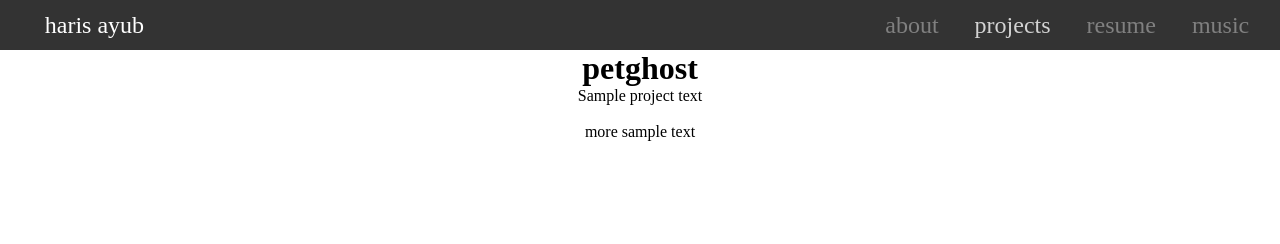
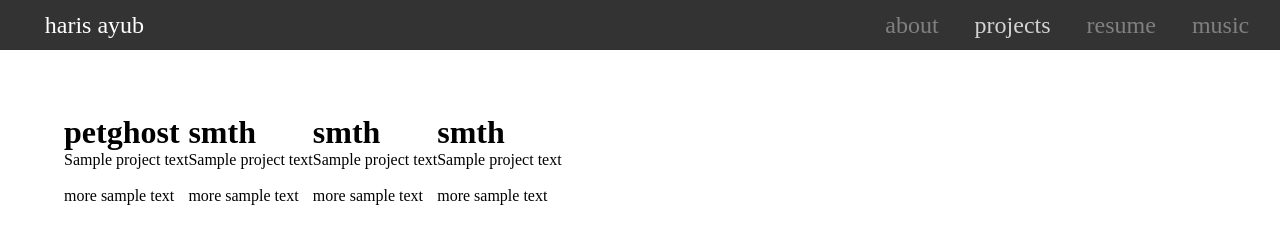
Before and after one commit to ayubharis/ayubharis.github.io, a plain HTML site: page projects.html in a window 1280 px wide. Drawn offline with Linux system fonts and the light colour scheme.

Commit message:
Started working on project containers

```diff
--- a/projects.html
+++ b/projects.html
@@ -19,6 +19,7 @@
         <a target="blank" href="http://soundcloud.com/haris-ayub-5/">music</a>
     </div>
     <div class="project-container">
+        <div class="project-item">
             <h1 class="project-header">petghost</h1>
             <p class="project-description">
                 Sample project text
@@ -27,5 +28,31 @@
                 more sample text
             </p>
         </div>
+        <div class="project-item">
+            <h1 class="project-header">smth</h1>
+            <p class="project-description">
+                Sample project text
+                <br>
+                <br>
+                more sample text
+            </p>
+        </div>        <div class="project-item">
+            <h1 class="project-header">smth</h1>
+            <p class="project-description">
+                Sample project text
+                <br>
+                <br>
+                more sample text
+            </p>
+        </div>        <div class="project-item">
+            <h1 class="project-header">smth</h1>
+            <p class="project-description">
+                Sample project text
+                <br>
+                <br>
+                more sample text
+            </p>
+        </div>
+    </div>
 </body>
 </html>
--- a/styles.css
+++ b/styles.css
@@ -96,5 +96,7 @@
     color: lightgray
 }
 .project-container{
-    text-align: center;
+    display: flex;
+    flex-wrap: wrap;
+    padding: 5% 10% 0% 5%;
 }
```
Lines whose indentation alone changed are shown as unchanged.
